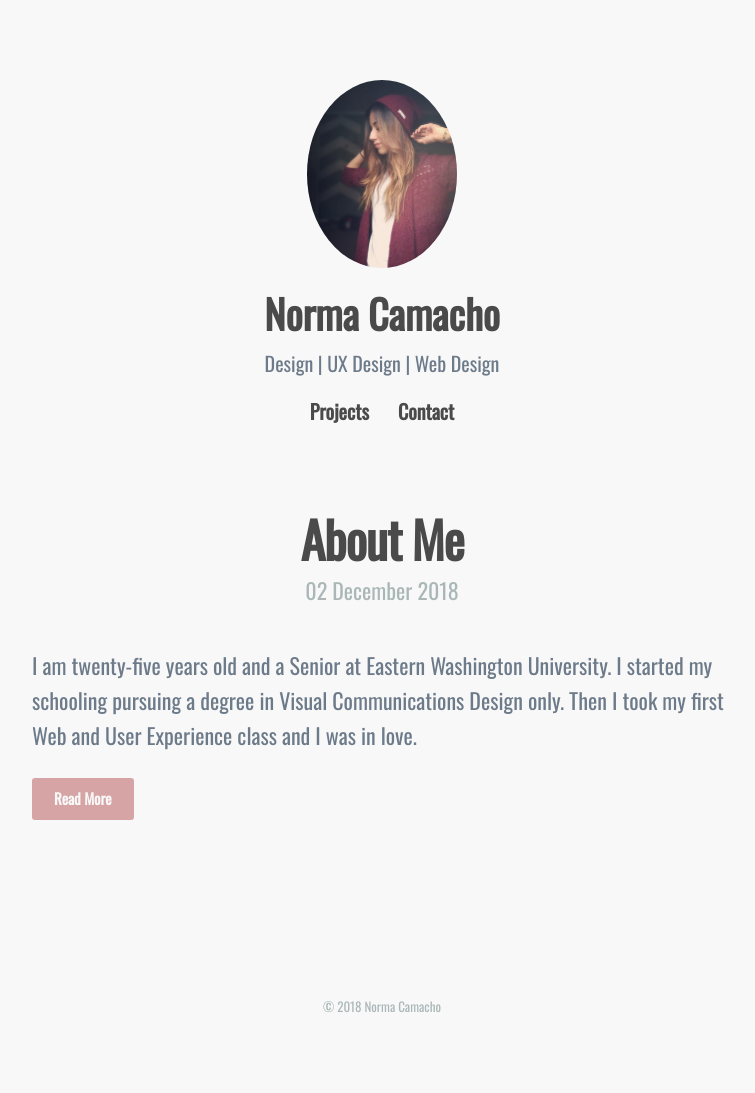
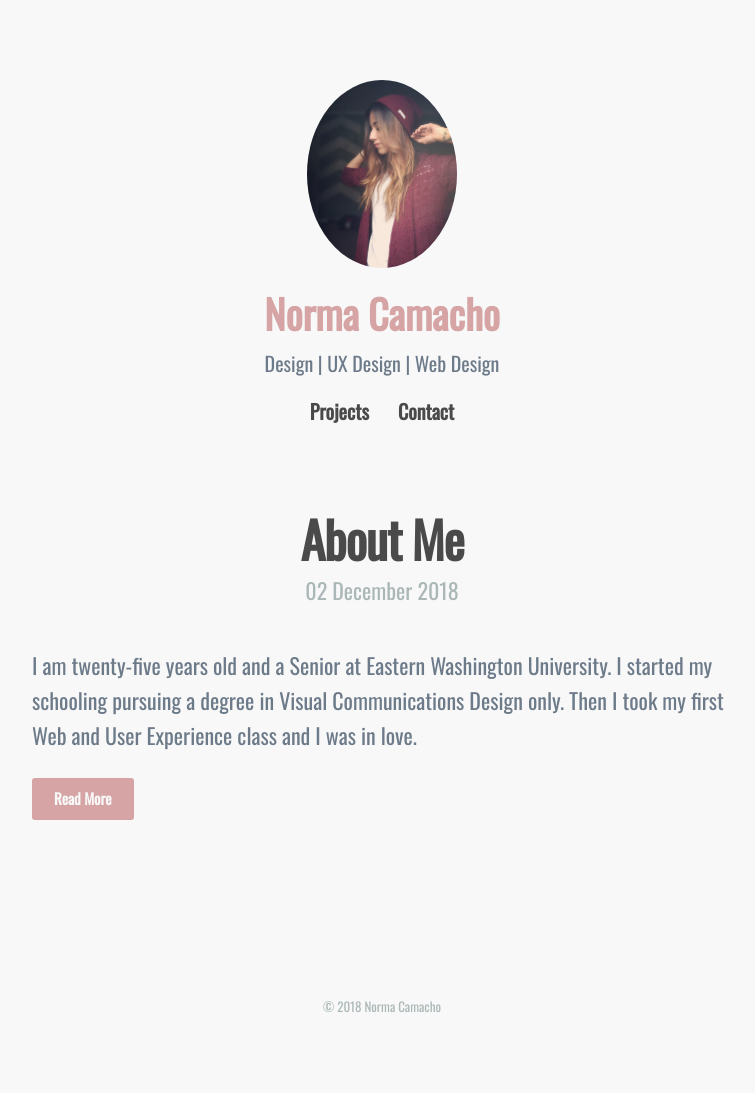
Before and after one commit to noremuhh/noremuhh.github.io, a Jekyll site: the page built from index.html, in a window 1280 px wide. Shown: the whole page, without its empty margins (258-1013 px from the left). Built offline with Jekyll 4.4.1, drawn with Linux system fonts in a browser that asks for light colours; nearby versions of some CDN libraries; the list of posts is cut into pages by our own code.

Commit message:
Title color change

```diff
--- a/_sass/_includes/_header.scss
+++ b/_sass/_includes/_header.scss
@@ -56,7 +56,7 @@
 	font-weight: $sitetitle-weight;
 	letter-spacing: $sitetitle-spacing;
 	line-height: 1;
-	color: $text-dark-color;
+	color: #d6a4a4;
 
 	&:hover {
 		color: $accent-color;
```
